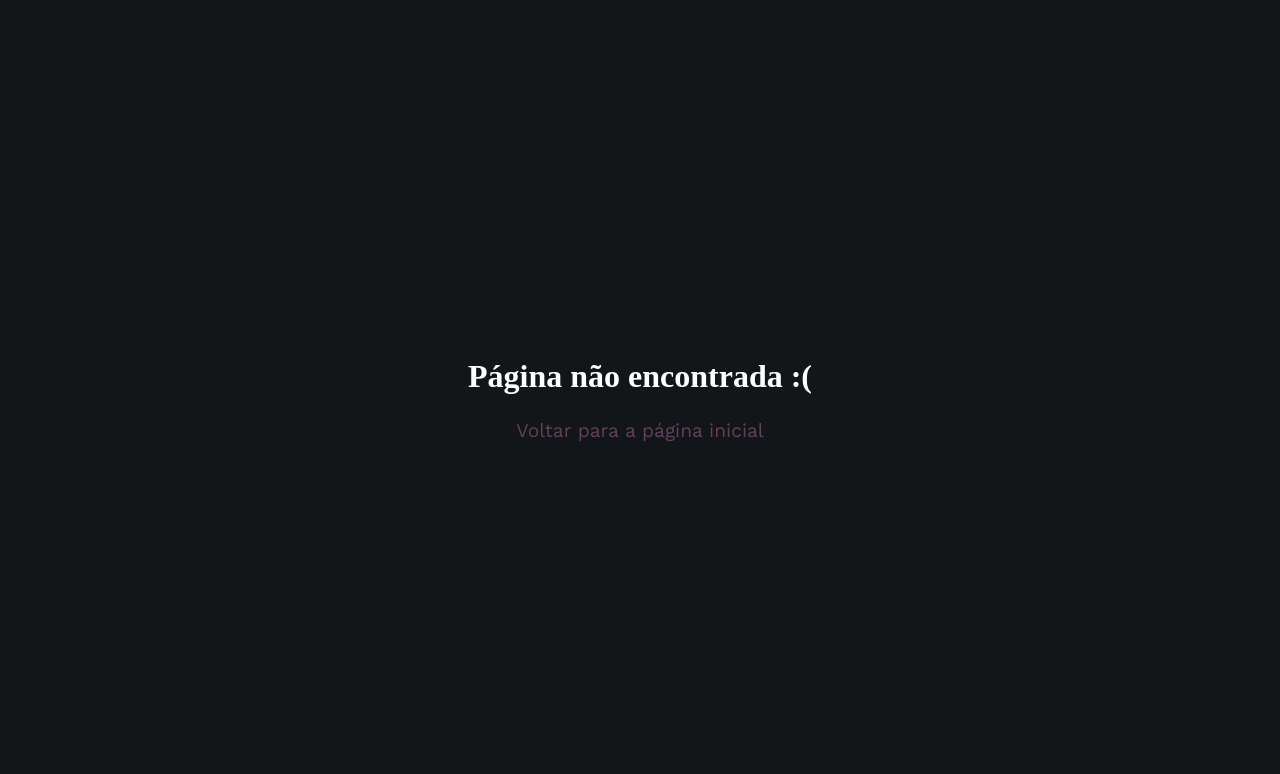
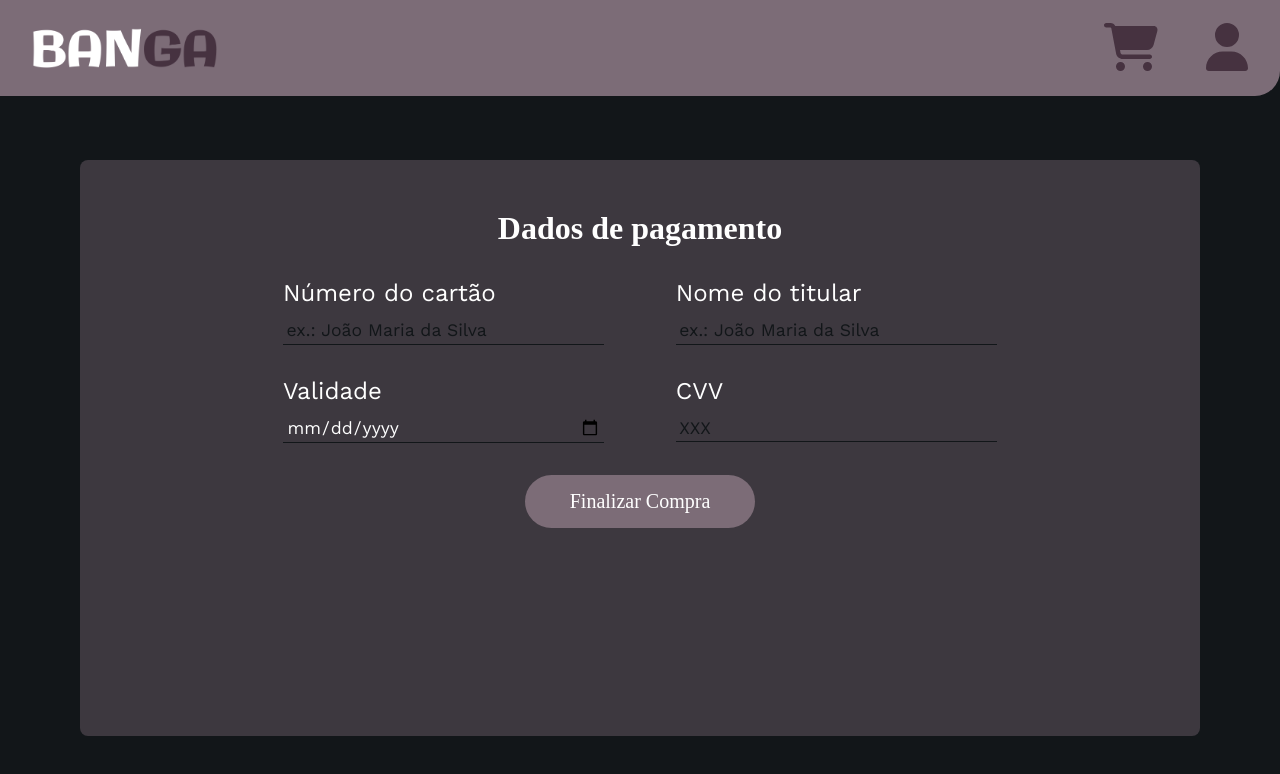
Before and after one commit to arthurvergacas/banga-online-store, a React (Create React App) app in the folder packages/frontend/: page /payment in a window 1280 px wide. Shown: the top 774 px of the page. Built offline with nearby package versions, Linux system fonts and the light colour scheme; a web font is replaced by a local one.

Commit message:
feat create base sign up page

```diff
--- a/packages/frontend/src/components/Input/index.tsx
+++ b/packages/frontend/src/components/Input/index.tsx
@@ -11,8 +11,6 @@ interface InputProps {
 
   useFormProps: UseFormReturn<any>;
   required?: boolean;
-  max?: string | number;
-  maxLenght?: number;
 }
 
 export default function Input({ useFormProps, ...props }: InputProps) {
@@ -38,8 +36,6 @@ export default function Input({ useFormProps, ...props }: InputProps) {
             placeholder={props.placeholder}
             {...useFormProps.control.register(props.name, {
               required: props.required,
-              max: props.max,
-              maxLength: props.maxLenght,
             })}
           />
         </div>
--- /dev/null
+++ b/packages/frontend/src/pages/Payment/Payment.module.css
@@ -0,0 +1,33 @@
+.container {
+  display: flex;
+  flex-direction: column;
+  align-items: center;
+
+  margin: auto;
+  width: max(70%, 15em);
+}
+
+.form {
+  display: flex;
+  flex-direction: column;
+
+  width: 100%;
+
+  align-items: center;
+  gap: 2em;
+}
+
+.form input[type='date'] {
+  font-family: inherit;
+}
+
+.row {
+  display: flex;
+  justify-content: space-between;
+
+  width: 100%;
+}
+
+.row > * {
+  width: min(45%, 14em);
+}
--- /dev/null
+++ b/packages/frontend/src/pages/Payment/index.tsx
@@ -0,0 +1,45 @@
+import { Payment as PaymentType } from '@banga/types/payment';
+import Input from 'components/Input';
+import styles from './Payment.module.css';
+import { useForm } from 'react-hook-form';
+import Button from 'components/Button';
+
+export default function Payment() {
+  const useFormProps = useForm<PaymentType>({ mode: 'onChange' });
+
+  return (
+    <div className={styles.container}>
+      <form className={styles.form}>
+        <h1>Dados de pagamento</h1>
+
+        <div className={styles.row}>
+          <Input
+            label="Número do cartão"
+            useFormProps={useFormProps}
+            required
+            name="cardNumber"
+            type="text"
+            placeholder="ex.: João Maria da Silva"
+          />
+
+          <Input
+            label="Nome do titular"
+            useFormProps={useFormProps}
+            required
+            name="cardholder"
+            type="text"
+            placeholder="ex.: João Maria da Silva"
+          />
+        </div>
+
+        <div className={styles.row}>
+          <Input label="Validade" useFormProps={useFormProps} required name="expirationDate" type="date" />
+
+          <Input label="CVV" useFormProps={useFormProps} required name="cvv" type="number" placeholder="XXX" />
+        </div>
+
+        <Button type="submit">Finalizar Compra</Button>
+      </form>
+    </div>
+  );
+}
--- a/packages/frontend/src/routes/Router.tsx
+++ b/packages/frontend/src/routes/Router.tsx
@@ -7,6 +7,7 @@ import Profile from 'pages/Profile';
 import Login from 'pages/Login';
 import SignUp from 'pages/SignUp';
 import Cart from 'pages/Cart';
+import Payment from 'pages/Payment';
 
 export default function Router() {
   const router = createBrowserRouter(
@@ -18,6 +19,8 @@ export default function Router() {
         <Route path="/sign-up" element={<SignUp />} />
 
         <Route path="/cart" element={<Cart />} />
+        <Route path="/payment" element={<Payment />} />
+
         <Route path="/profile" element={<Profile />} />
 
         <Route path="/product/:productId" element={<ProductDetails />} />
```
